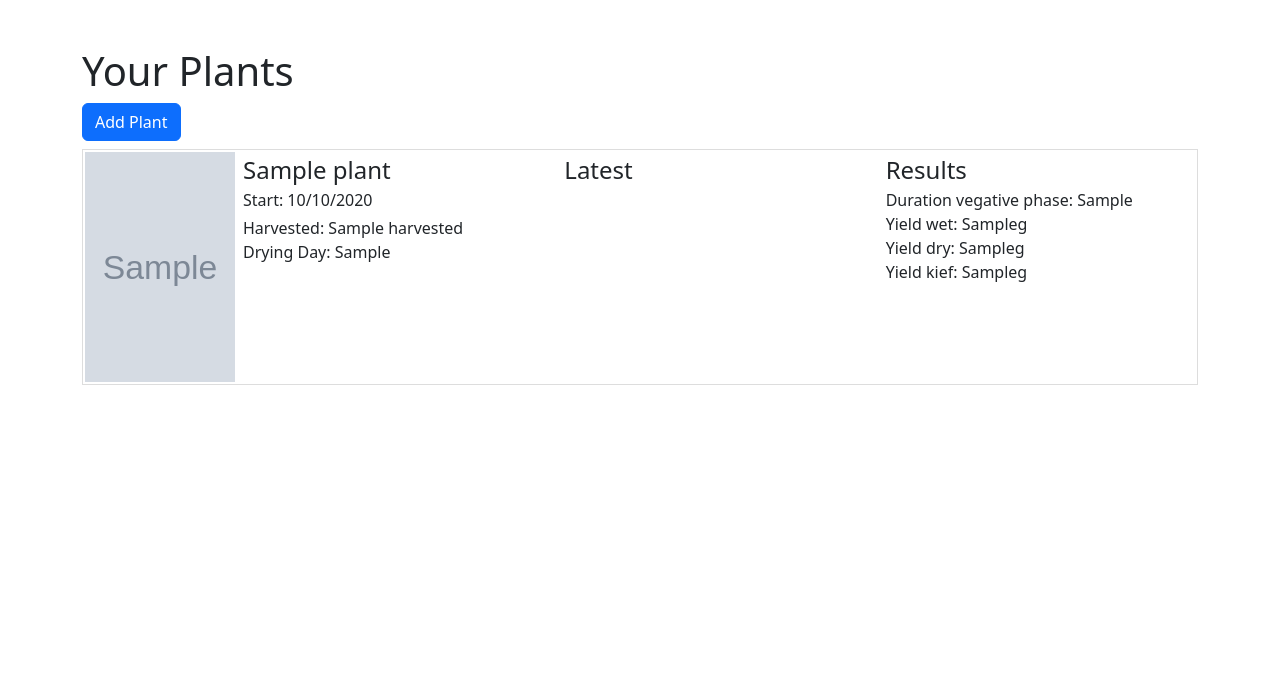
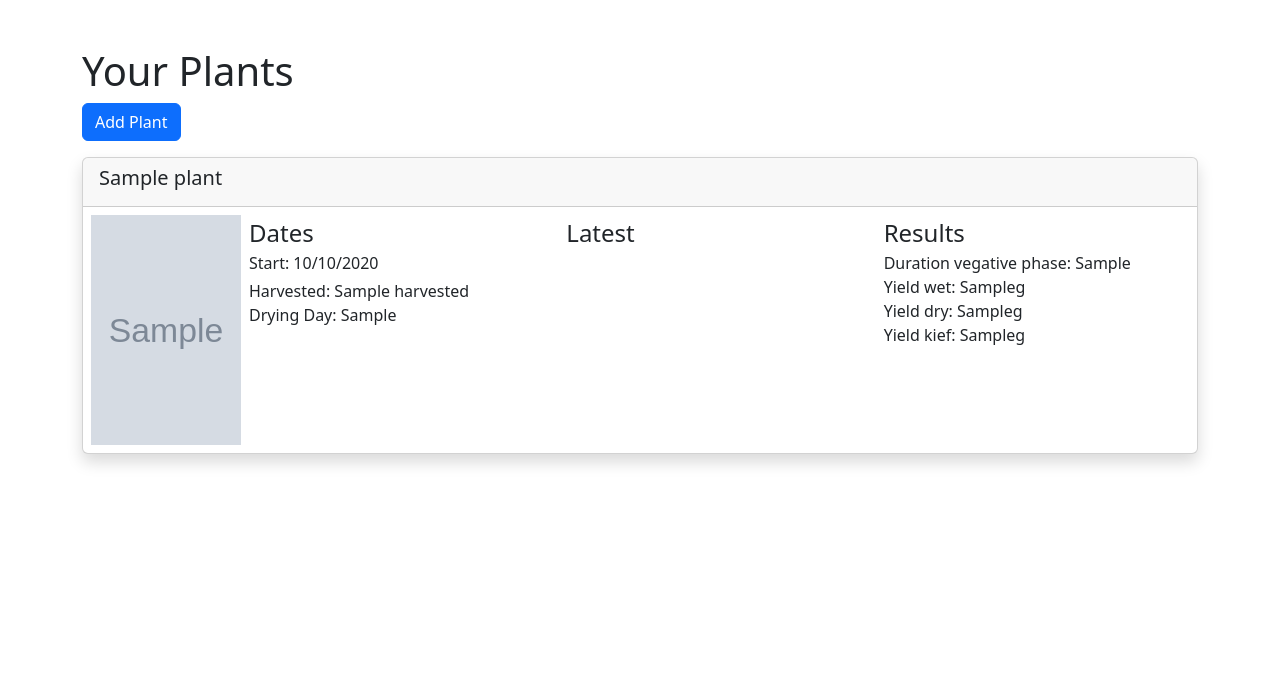
Before and after one commit to diefenbach/easy-plants, a Django app: template src/easy_plants/templates/easy_plants/plant_list.html in a window 1280 px wide. Shown: the part 53-747 px from the top of the page. Run offline with Django 3.2, Linux system fonts and the light colour scheme; the template is opened without the code that fills it: most values are stand-ins (such as "Sample title", 1, 10 or a date in 2020); grey boxes marked "Sample" are stand-in pictures; parts of the project's set-up code (start-up, migrations or seed data) failed here and were passed over; some libraries are stand-ins or nearby versions.

Commit message:
Refactored plant list template to use Bootstrap card layout

```diff
--- a/src/easy_plants/templates/easy_plants/plant_list.html
+++ b/src/easy_plants/templates/easy_plants/plant_list.html
@@ -8,11 +8,15 @@
 
 {% block content %}
     <h1>Your Plants</h1>
-    <a class="btn btn-primary" href="{% url 'easy_plants:add-plant' %}">Add Plant</a>
+    <a class="btn btn-primary mb-3" href="{% url 'easy_plants:add-plant' %}">Add Plant</a>
     {% for plant in plants %}
         <a href="{% url 'easy_plants:plant-detail' plant.id %}" class="text-decoration-none text-reset">
-
-            <div class="ep-plant-list d-flex mt-2 position-relative">
+            <div class="card mb-3 shadow">
+                <div class="card-header">
+                    <h5 class="card-title">{{ plant.name }}</h5>
+                </div>
+                <div class="card-body p-2">
+                    <div class="d-flex position-relative">
                         <div class="position-absolute" style="top: 5px; right: 10px; z-index: 10;">
                             {% if plant.get_state == PLANT_STATES.NOT_STARTED %}
                                 <span class="badge bg-secondary">Not Started</span>
@@ -40,7 +44,7 @@
                             <div class="row">
                                 <div class="col-md-4 col-sm-12">
                                     <div class="ep-plant-name">
-                                {{ plant.name }}
+                                        Dates
                                     </div>
                                     <div class="ep-plant-start">Start: {{ plant.start|date:"SHORT_DATE_FORMAT" }}</div>
                                     {% if plant.day_one %}
@@ -88,6 +92,8 @@
                             </div>
                         </div>
                     </div>
+                </div>
+            </div>
         </a>
     {% endfor %}
 {% endblock %}
```
Lines whose indentation alone changed are shown as unchanged.
